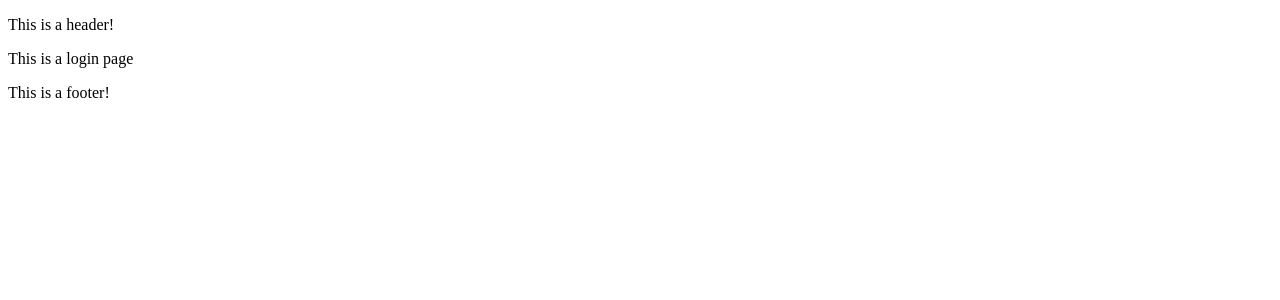
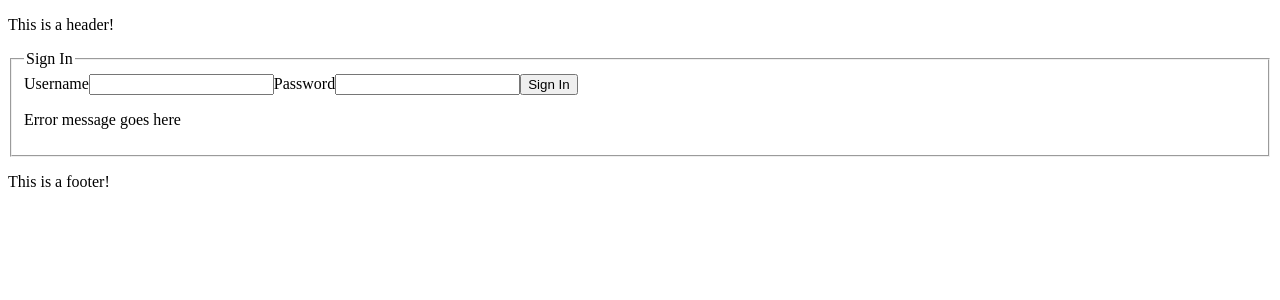
Before and after one commit to MikepdXRider/react-guestbook-app, a React app: page /login in a window 1280 px wide. Shown: the top 300 px of the page. Built offline with nearby package versions, Linux system fonts and the light colour scheme.

Commit message:
adds login form jsx

```diff
--- a/src/views/Auth/Login.jsx
+++ b/src/views/Auth/Login.jsx
@@ -1,15 +1,53 @@
 //
-// Login form here.
-// Import useUser hook.
+// ✔ Login form here.
+// ✔ Import useUser hook.
 // on login attempt, check to see if user input matches .env file info. If falsey, give error. If truthy, set user and redirect to the previous page or landing page.
 //
 
 import React from 'react'
+import { useUser } from '../../context/UserContext/UserContext.jsx'
 
 export default function Login() {
+    const {username, setUsername} = useUser();
+
+    //  *Could be a replaced by a super-duper custom hook instead. Check out previous lab(react-treehouse-lab)
+    // handleEmailChange
+    // handlePasswordChange
+
     return (
-        <div>
-            This is a login page
-        </div>
+        <fieldset className="w-1/4 border p-4">
+            <legend>Sign In</legend>
+            <form className="grid grid-cols-[1fr_2fr] grid-rows-3">
+                <label htmlFor="username" className="self-center text-right">
+                    Username
+                </label>
+                <input
+                id="username"
+                type="text"
+                name="username"
+                className="border p-2 m-3"
+                required
+                />
+
+                <label htmlFor="password" className="self-center text-right">
+                Password
+                </label>
+                <input
+                id="password"
+                type="password"
+                name="password"
+                className="border p-2 m-3"
+                required
+                />
+
+                <button
+                type="submit"
+                className="h-12 self-center bg-black text-white p-1 font-bold col-span-2"
+                >
+                Sign In
+                </button>
+            </form>
+            <p className="text-center text-red-500 font-bold">Error message goes here</p>
+        </fieldset>
     )
 }
```
